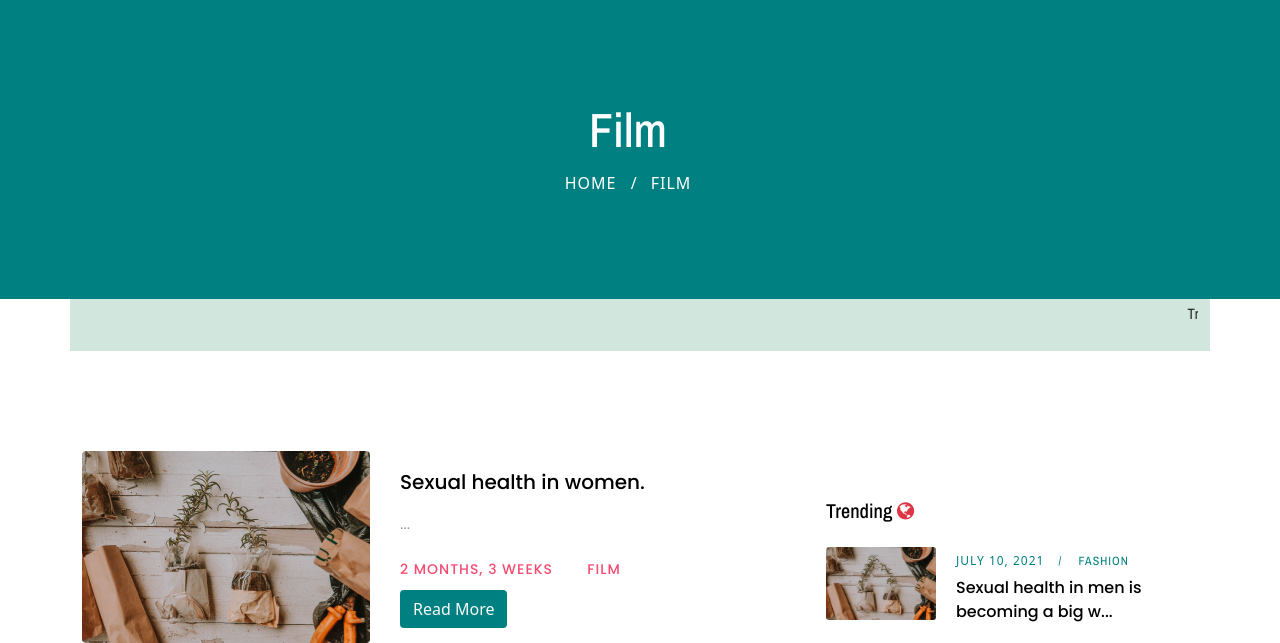
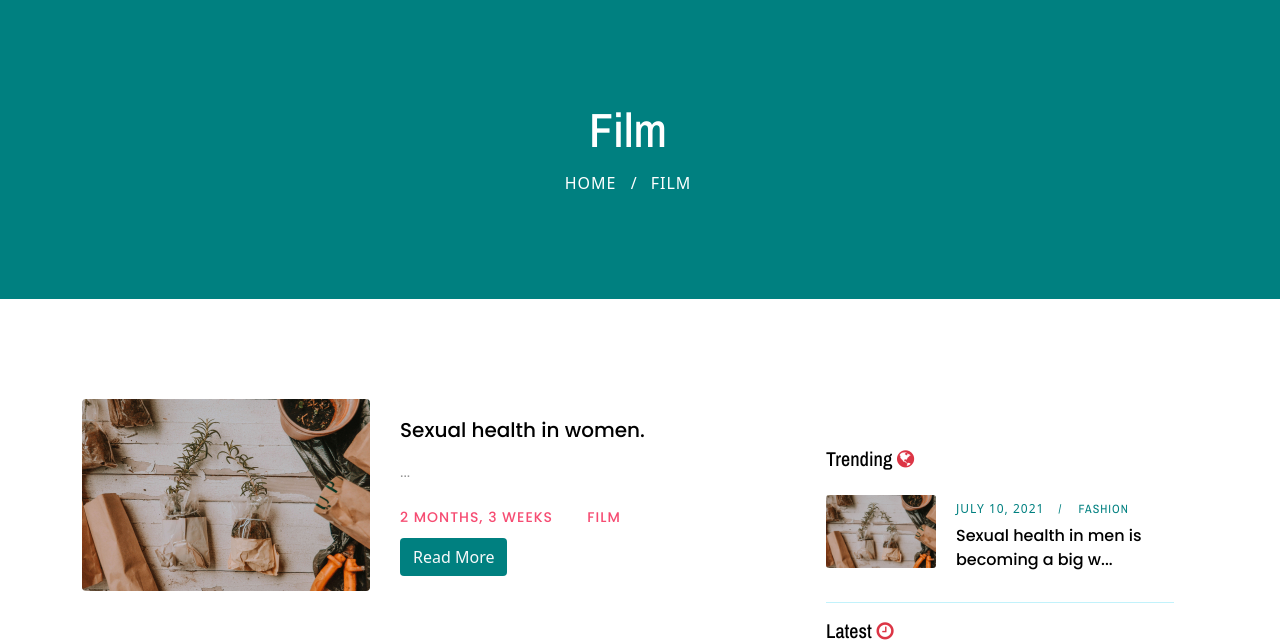
Before and after one commit to geofrey254/willamahealthmagazine, a Django app: a page that uses blog/templates/blog_category.html in a window 1280 px wide. Shown: the part 57-700 px from the top of the page. Run offline with Django 3.2, Linux system fonts and the light colour scheme; data comes from the database, SQL or seed files in the repository; data that the repository does not hold is empty; some libraries are stand-ins or nearby versions.

Commit message:
First redeploy commit

```diff
--- a/blog/templates/blog_category.html
+++ b/blog/templates/blog_category.html
@@ -17,13 +17,6 @@
             </div>
         </div>
     </div>
-</div>
-<!-- Breadcrumb Area End -->
-<div class="container alert-success">
-    <marquee behavior="scroll" direction="left">
-        <p style="white-space: nowrap;" class="text-danger"><span class="text-dark">Trending Music:</span>
-            {% for new in trend_music %}&blacktriangle;{{ new.song_title }}-{{ new.artist_name }}&emsp; {% endfor %}</p>
-    </marquee>
 </div>
 <!-- Blog Area Start -->
 <div class="roberto-news-area section-padding-100-0">
--- a/its_maya/settings.py
+++ b/its_maya/settings.py
@@ -25,7 +25,7 @@ BASE_DIR = os.path.dirname(os.path.dirname(os.path.abspath(__file__)))
 # SECRET_KEY = config('SECRET_KEY')
 SECRET_KEY = 'django-insecure-8*28(np6ju$p2u@+^$(n0xx=6kftx$e$!i^1cx+wlqwl*jbm^x'
 # SECURITY WARNING: don't run with debug turned on in production!
-DEBUG = False
+DEBUG = True
 
 ALLOWED_HOSTS = ['143.244.148.134', "willamahealth.com", "www.willamahealth.com", '127.0.0.1']
 
```
